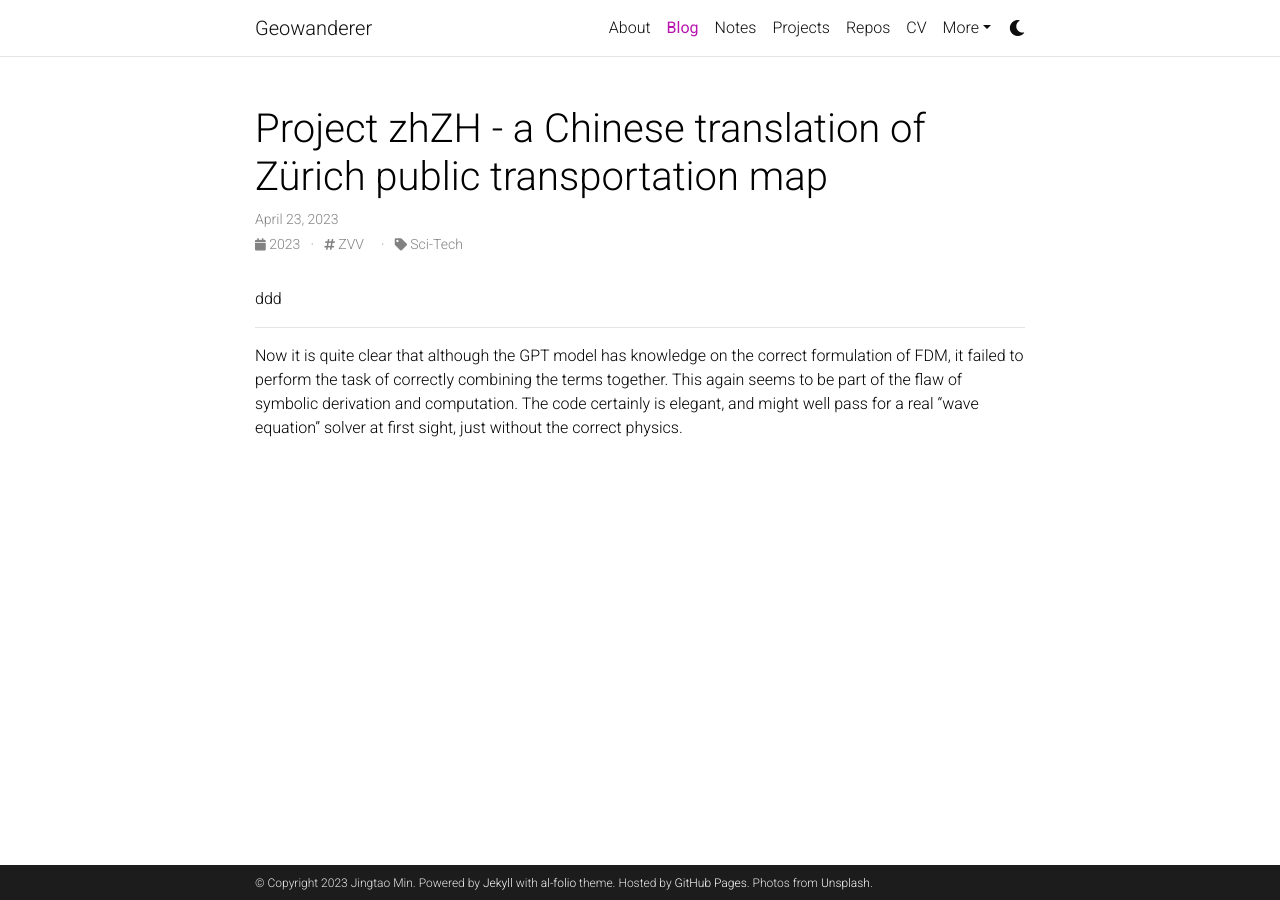
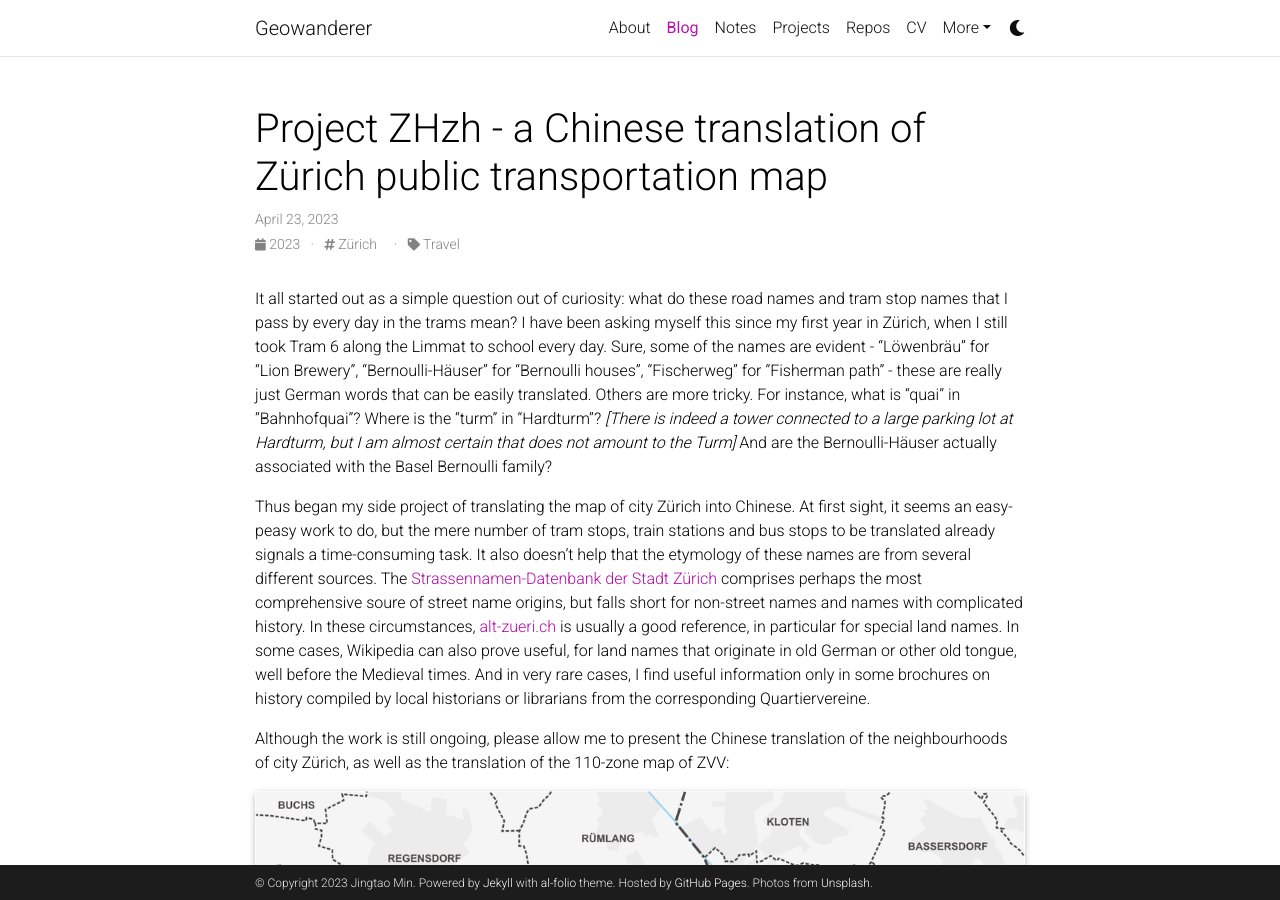
Before and after one commit to GentleMin/gentlemin.github.io, a Jekyll site: the page built from _posts/2023-04-22-zvv_map_translation.md, in a window 1280 px wide and 900 px high. Built offline with Jekyll 4.4.1, drawn with Linux system fonts in a browser that asks for light colours; nearby versions of some CDN libraries; full-size pictures stand in for the smaller copies a plugin makes; comment, search, counter and statistics services are not loaded; a style sheet for code colours, icons or effects is not loaded; some of the changed text lies outside the part shown.

Commit message:
Zurich translation post

```diff
--- a/_posts/2023-04-22-zvv_map_translation.md
+++ b/_posts/2023-04-22-zvv_map_translation.md
@@ -1,16 +1,47 @@
 ---
 layout: post
-title: Project zhZH - a Chinese translation of Zürich public transportation map
+title: Project ZHzh - a Chinese translation of Zürich public transportation map
 date: 2023-04-22 22:00:00-0400
-description: I tried to let new Bing generate a wave equation simulator. The result - nice visualization code, seemingly correct structure, wrong physics.
-tags: ZVV
-categories: Sci-Tech
+description: Translation? or maybe just transliteration?
+tags: Zürich
+categories: Travel
 related_posts: false
 ---
 
-ddd
+It all started out as a simple question out of curiosity: what do these road names and tram stop names that I pass by every day in the trams mean? I have been asking myself this since my first year in Zürich, when I still took Tram 6 along the Limmat to school every day. Sure, some of the names are evident - "Löwenbräu" for "Lion Brewery", "Bernoulli-Häuser" for "Bernoulli houses", "Fischerweg" for "Fisherman path" - these are really just German words that can be easily translated. Others are more tricky. For instance, what is "quai" in "Bahnhofquai"? Where is the "turm" in "Hardturm"? *[There is indeed a tower connected to a large parking lot at Hardturm, but I am almost certain that does not amount to the Turm]* And are the Bernoulli-Häuser actually associated with the Basel Bernoulli family?
 
----
+Thus began my side project of translating the map of city Zürich into Chinese. At first sight, it seems an easy-peasy work to do, but the mere number of tram stops, train stations and bus stops to be translated already signals a time-consuming task. It also doesn't help that the etymology of these names are from several different sources. The [Strassennamen-Datenbank der Stadt Zürich](https://www.stadt-zuerich.ch/prd/de/index/stadtarchiv/strassennamen.html) comprises perhaps the most comprehensive soure of street name origins, but falls short for non-street names and names with complicated history. In these circumstances, [alt-zueri.ch](https://www.alt-zueri.ch/turicum/index.htm) is usually a good reference, in particular for special land names. In some cases, Wikipedia can also prove useful, for land names that originate in old German or other old tongue, well before the Medieval times. And in very rare cases, I find useful information only in some brochures on history compiled by local historians or librarians from the corresponding Quartiervereine.
 
-Now it is quite clear that although the GPT model has knowledge on the correct formulation of FDM, it failed to perform the task of correctly combining the terms together. This again seems to be part of the flaw of symbolic derivation and computation.
-The code certainly is elegant, and might well pass for a real "wave equation" solver at first sight, just without the correct physics.
+Although the work is still ongoing, please allow me to present the Chinese translation of the neighbourhoods of city Zürich, as well as the translation of the 110-zone map of ZVV:
+
+<div class="row justify-content-center">
+    <div class="col-sm-12">
+        {% include figure.html path="assets/img/Karte_Gemeinde_Zürich_zh.png" class="img-fluid rounded z-depth-1" zoomable=true %}
+    </div>
+</div>
+<div class="caption">
+    German-Chinese correspondance of the Gemeinde names of City Zürich.
+</div>
+
+<div class="row justify-content-center">
+    <div class="col-sm-12">
+        {% include figure.html path="assets/img/zvv-stadt-zuerich_zh.png" class="img-fluid rounded z-depth-1" zoomable=true %}
+    </div>
+</div>
+<div class="caption">
+    Chinese translation of the 110-zone map of ZVV public transport, City Zürich.
+</div>
+
+
+<p>
+Download link for the full PDF version of ZVV 110-zone map:
+<a href="assets/pdf/zvv-stadt-zuerich_zh.pdf" target="_blank" rel="noopener noreferrer">
+  <i class="fas fa-file-pdf"></i>
+</a>
+</p>
+
+As it turns out, not surprisingly, the land names and street names have several different types of origins. Many of these named are actual words conjugated together, which may indicate the previous landscape. "Albisrieden" indicates a wetland of reeds at the rim of *Albis*; "Werdhözli" is a small forest on *Werd*, an island in the middle of the Limmat river. Many others, though look like actual words, are named after families that once lived nearby, or after well-known persons. For instance, "Eschergutweg" is named after the *Escher*s' nearby; and there is no *Schaufel* or any kind of *Berg* near "Schaufelbergerstrasse", but just a person named Arnold Schaufelberger. Some of them are named after companies, present or historical, that are or once were the nuclei of the neighbourhoods. These include the "Siemens" station in the southwest, apparently named after the company *Siemens*, and "Schweizer Rück", named after the reinsurance company *SwissRe*.
+
+For the most translation work, I try to precise so that the original meaning of the language is preserved. But at some point, I have to stop. There is some vague explanation on Wikipedia, saying "Werd" itself may be an old word for river island; or "Letzi" may be an old Swiss word for defense works. These words have no correspondance in Chinese (or English) that is both accurate and "local" enough. And the same thing happens in Chinese - and I bet, all other languages - although some words or characters carry their own meanings, the meanings are lost over the centries when these words are used in region names. There is etymology to almost every name of village and town, but quite often people no longer recall their original meanings in the modern context. Eventually, I have to stop somewhere, and do the *transliteration*.
+
+Of course, sometimes I play with the not-so-strict translation, simply to make the translated name *more Chinese*, more culturally close, and more interesting to read. Oerlikon has nothing to do with avacado, except for the fact that they pronounce similarly in Chinese; the same thing holds for Milchbuck, Fluntern, etc. For completeness, I intend to list the etymology details of the entries below. But please let me have the fun part also ;)
```
Also changed, not shown: assets/img/Karte_Gemeinde_Zürich_zh.png (added), assets/img/zvv-stadt-zuerich_zh.png (added), 1 other file.
